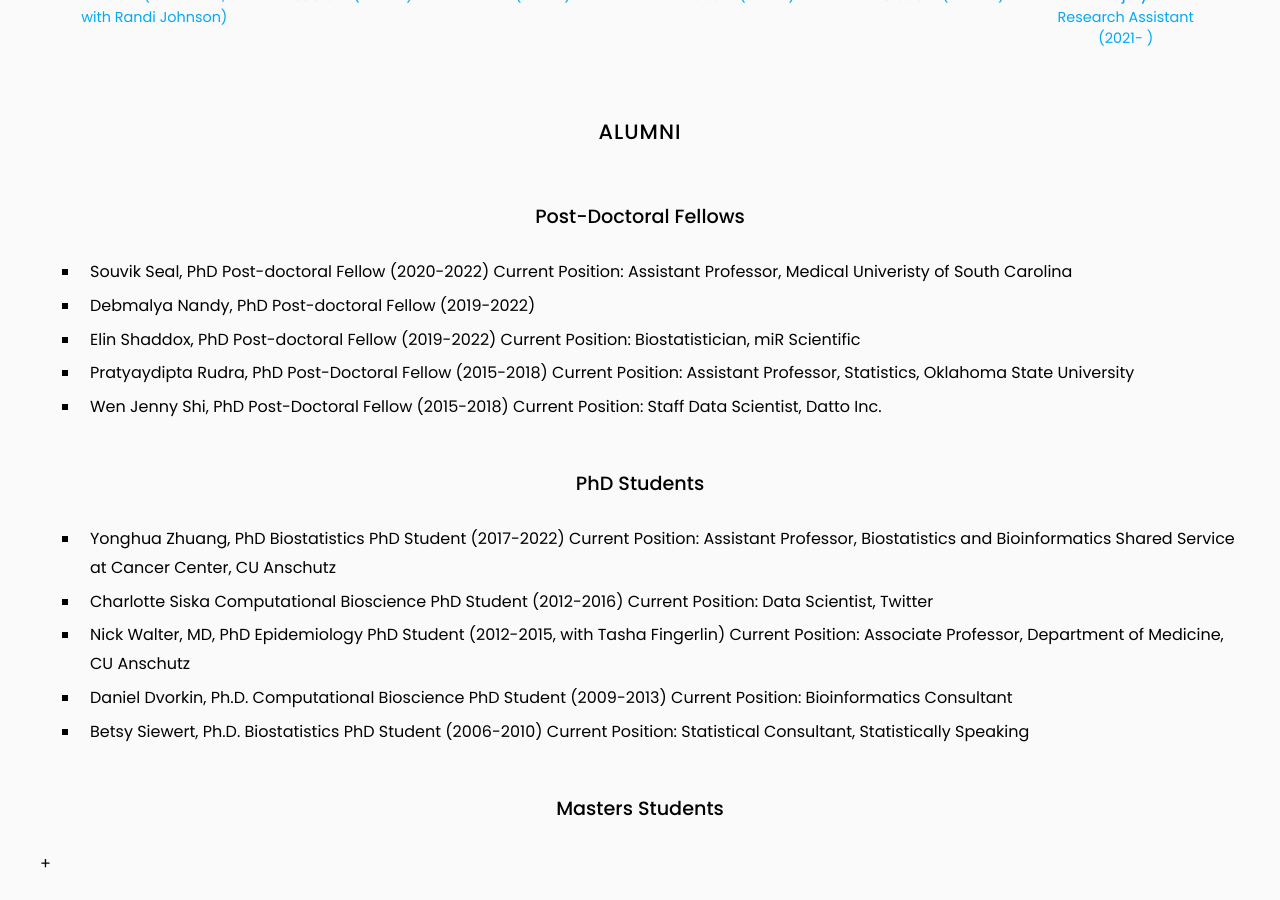
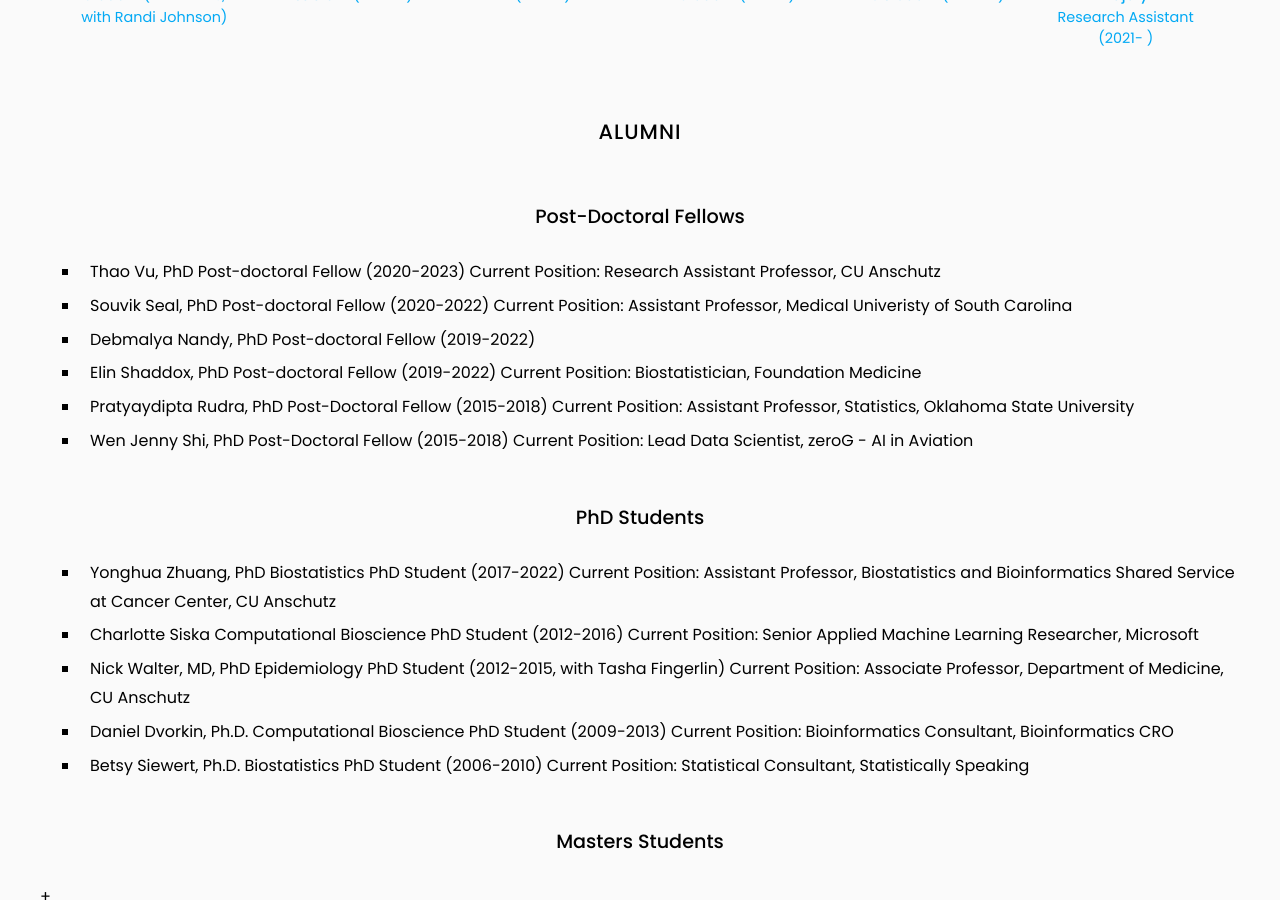
Before and after one commit to KechrisLab/kechrislab.github.io, a Jekyll site: the page built from team/index.md, in a window 1280 px wide and 900 px high, scrolled down 575 px. Built offline with Jekyll 4.4.1, drawn with Linux system fonts in a browser that asks for light colours.

Commit message:
Update index.md

```diff
--- a/team/index.md
+++ b/team/index.md
@@ -20,26 +20,27 @@ nav:
 ## ALUMNI
 
 ### Post-Doctoral Fellows
-
++ Thao Vu, PhD Post-doctoral Fellow (2020-2023)
+Current Position: Research Assistant Professor, CU Anschutz
 + Souvik Seal, PhD Post-doctoral Fellow (2020-2022)
 Current Position: Assistant Professor, Medical Univeristy of South Carolina
 + Debmalya Nandy, PhD Post-doctoral Fellow (2019-2022)
 + Elin Shaddox, PhD Post-doctoral Fellow (2019-2022)
-Current Position: Biostatistician, miR Scientific
+Current Position: Biostatistician, Foundation Medicine
 + Pratyaydipta Rudra, PhD Post-Doctoral Fellow (2015-2018)
 Current Position: Assistant Professor, Statistics, Oklahoma State University
 + Wen Jenny Shi, PhD Post-Doctoral Fellow (2015-2018)
-Current Position: Staff Data Scientist, Datto Inc.
+Current Position: Lead Data Scientist, zeroG - AI in Aviation
 
 ### PhD Students
 + Yonghua Zhuang, PhD Biostatistics PhD Student (2017-2022)
 Current Position: Assistant Professor, Biostatistics and Bioinformatics Shared Service at Cancer Center, CU Anschutz
 + Charlotte Siska Computational Bioscience PhD Student (2012-2016)
-Current Position: Data Scientist, Twitter
+Current Position: Senior Applied Machine Learning Researcher, Microsoft
 + Nick Walter, MD, PhD Epidemiology PhD Student (2012-2015, with Tasha Fingerlin)
 Current Position: Associate Professor, Department of Medicine, CU Anschutz
 + Daniel Dvorkin, Ph.D. Computational Bioscience PhD Student (2009-2013)
-Current Position: Bioinformatics Consultant
+Current Position: Bioinformatics Consultant, Bioinformatics CRO
 + Betsy Siewert, Ph.D. Biostatistics PhD Student (2006-2010)
 Current Position: Statistical Consultant, Statistically Speaking
 
```
